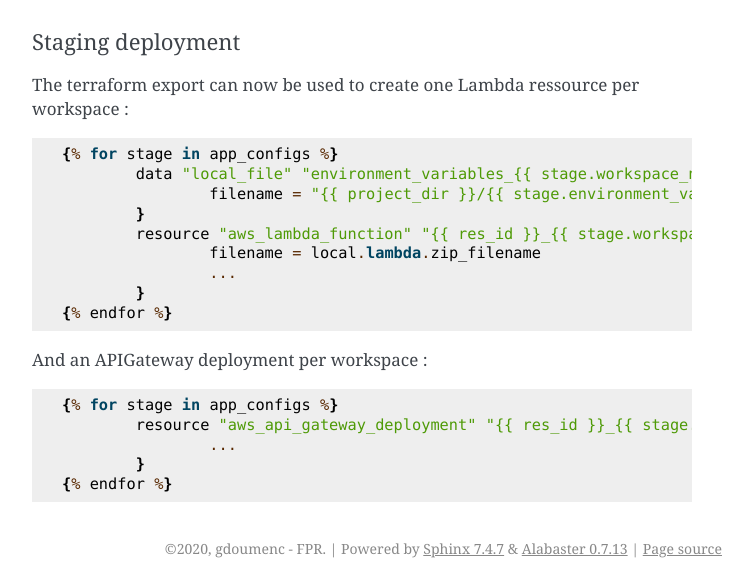
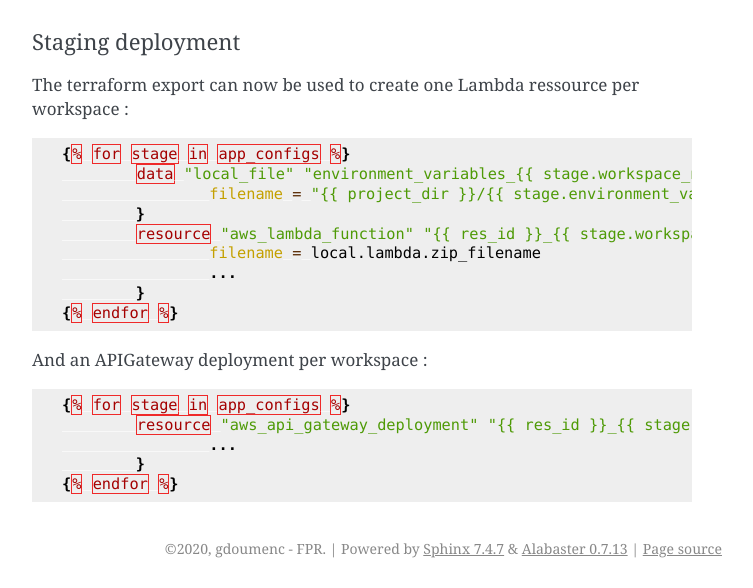
Before and after one commit to gdoumenc/coworks, a Sphinx documentation site: the page built from docs/tech_deployment.rst, in a window 1280 px wide and 900 px high, scrolled down 3278 px, cut to the strip 312-900 px from the top of the window. Shown: the whole strip, without its empty margins (388-1141 px from the left). Built offline with Sphinx 7.4.7, drawn with Linux system fonts in a browser that asks for light colours.

Commit message:
language for code block

```diff
--- a/docs/tech_deployment.rst
+++ b/docs/tech_deployment.rst
@@ -171,7 +171,7 @@ Staging deployment
 
 The terraform export can now be used to create one Lambda ressource per workspace :
 
-.. code-block::
+.. code-block:: Terraform
 
 	{% for stage in app_configs %}
 	 	data "local_file" "environment_variables_{{ stage.workspace_name }}" {
@@ -185,7 +185,7 @@ The terraform export can now be used to create one Lambda ressource per workspac
 
 And an APIGateway deployment per workspace :
 
-.. code-block::
+.. code-block:: Terraform
 
 	{% for stage in app_configs %}
 	  	resource "aws_api_gateway_deployment" "{{ res_id }}_{{ stage.workspace_name }}" {
```
